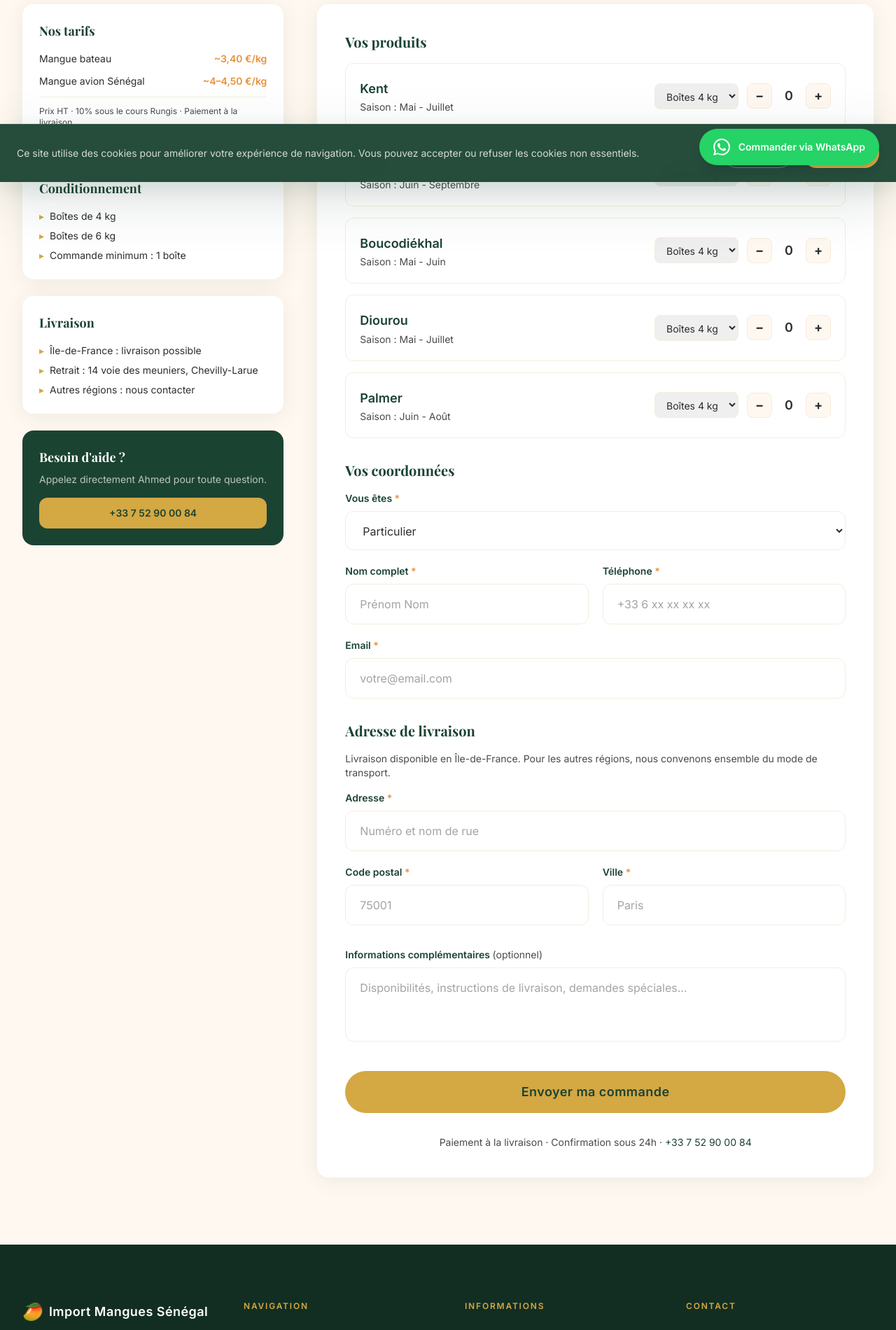
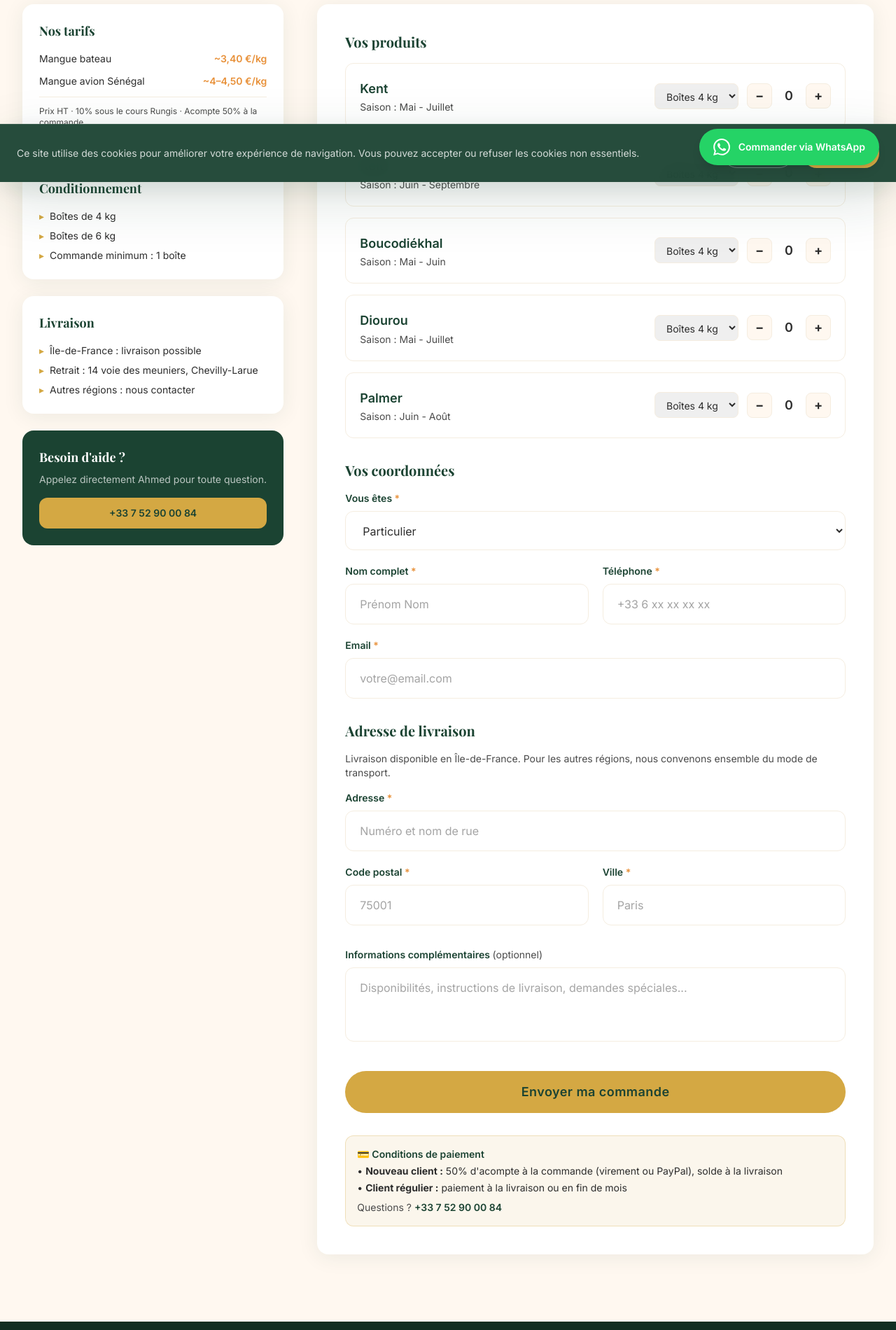
Before and after one commit to CABS77/Mangue, a Next.js app: page /commande in a window 1280 px wide. Shown: the part 540-2440 px from the top of the page at 70% size. Built offline with nearby package versions, Linux system fonts and the light colour scheme; a web font is replaced by a local one.

Commit message:
Paiement : acompte 50% nouveau client, livraison client régulier

```diff
--- a/src/app/commande/page.tsx
+++ b/src/app/commande/page.tsx
@@ -50,7 +50,7 @@ export default function CommandePage() {
                       <span className="font-semibold text-mango-orange">~4–4,50 €/kg</span>
                     </div>
                     <div className="border-t border-cream-dark pt-3 text-charcoal-light text-xs">
-                      Prix HT · 10% sous le cours Rungis · Paiement à la livraison
+                      Prix HT · 10% sous le cours Rungis · Acompte 50% à la commande
                     </div>
                   </div>
                 </div>
--- a/src/components/home/PricingBanner.tsx
+++ b/src/components/home/PricingBanner.tsx
@@ -10,7 +10,7 @@ const perks = [
   { icon: '✅', text: 'Importateur direct — sans intermédiaire' },
   { icon: '📦', text: 'Boîtes 4 kg et 6 kg disponibles' },
   { icon: '🚚', text: 'Livraison Île-de-France possible' },
-  { icon: '💳', text: 'Paiement à la livraison' },
+  { icon: '💳', text: 'Acompte 50% — solde à la livraison' },
 ];
 
 export default function PricingBanner() {
--- a/src/components/order/OrderForm.tsx
+++ b/src/components/order/OrderForm.tsx
@@ -314,9 +314,12 @@ export default function OrderForm() {
         {status === 'submitting' ? 'Envoi en cours...' : 'Envoyer ma commande'}
       </Button>
 
-      <p className="text-center text-sm text-charcoal-light font-sans">
-        Paiement à la livraison · Confirmation sous 24h · <a href="tel:+33752900084" className="text-forest-green hover:underline">+33 7 52 90 00 84</a>
-      </p>
+      <div className="rounded-xl bg-gold/10 border border-gold/30 p-4 text-sm font-sans text-charcoal space-y-1">
+        <p className="font-semibold text-forest-green">💳 Conditions de paiement</p>
+        <p>• <strong>Nouveau client :</strong> 50% d&apos;acompte à la commande (virement ou PayPal), solde à la livraison</p>
+        <p>• <strong>Client régulier :</strong> paiement à la livraison ou en fin de mois</p>
+        <p className="text-charcoal-light pt-1">Questions ? <a href="tel:+33752900084" className="text-forest-green font-semibold hover:underline">+33 7 52 90 00 84</a></p>
+      </div>
     </form>
   );
 }
```
